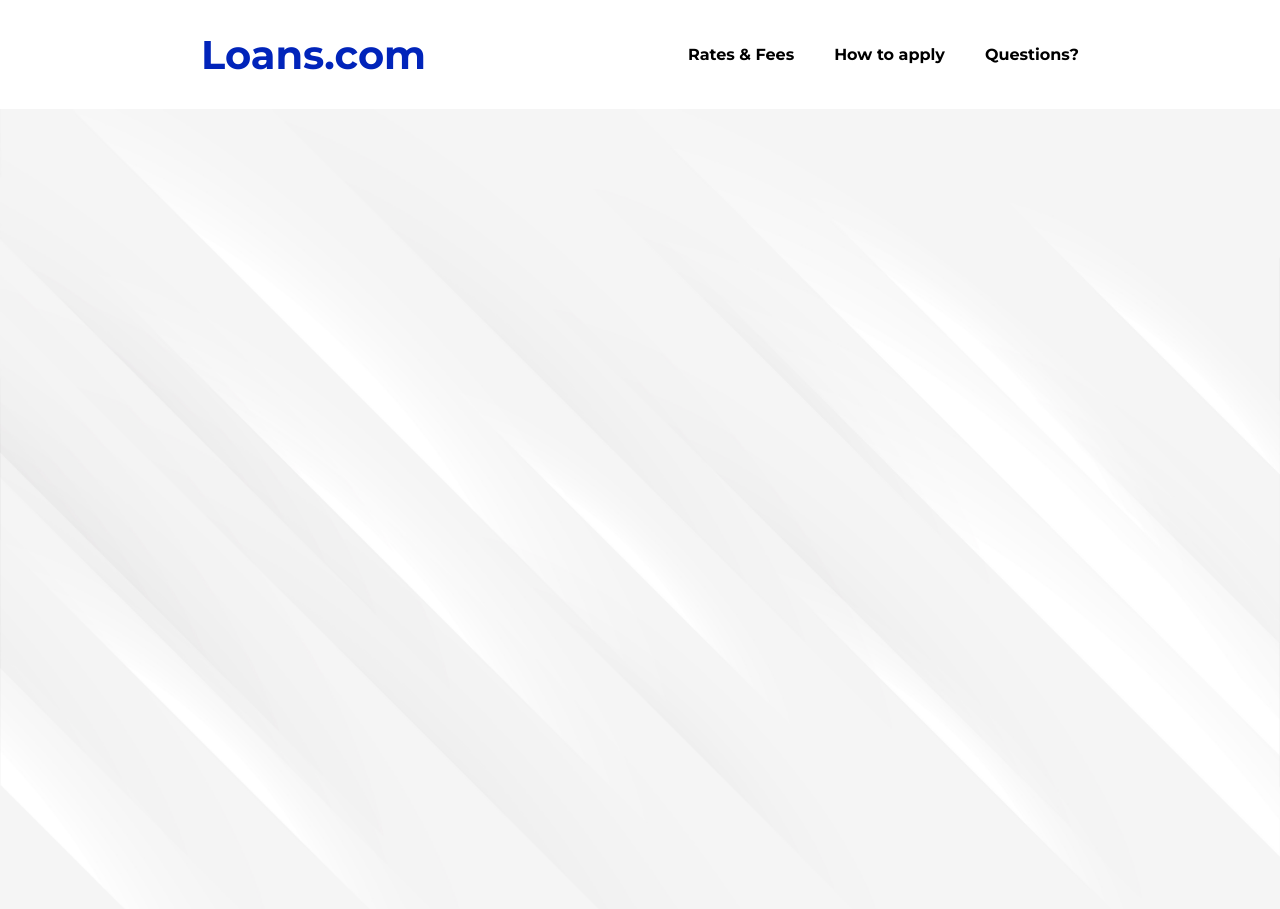
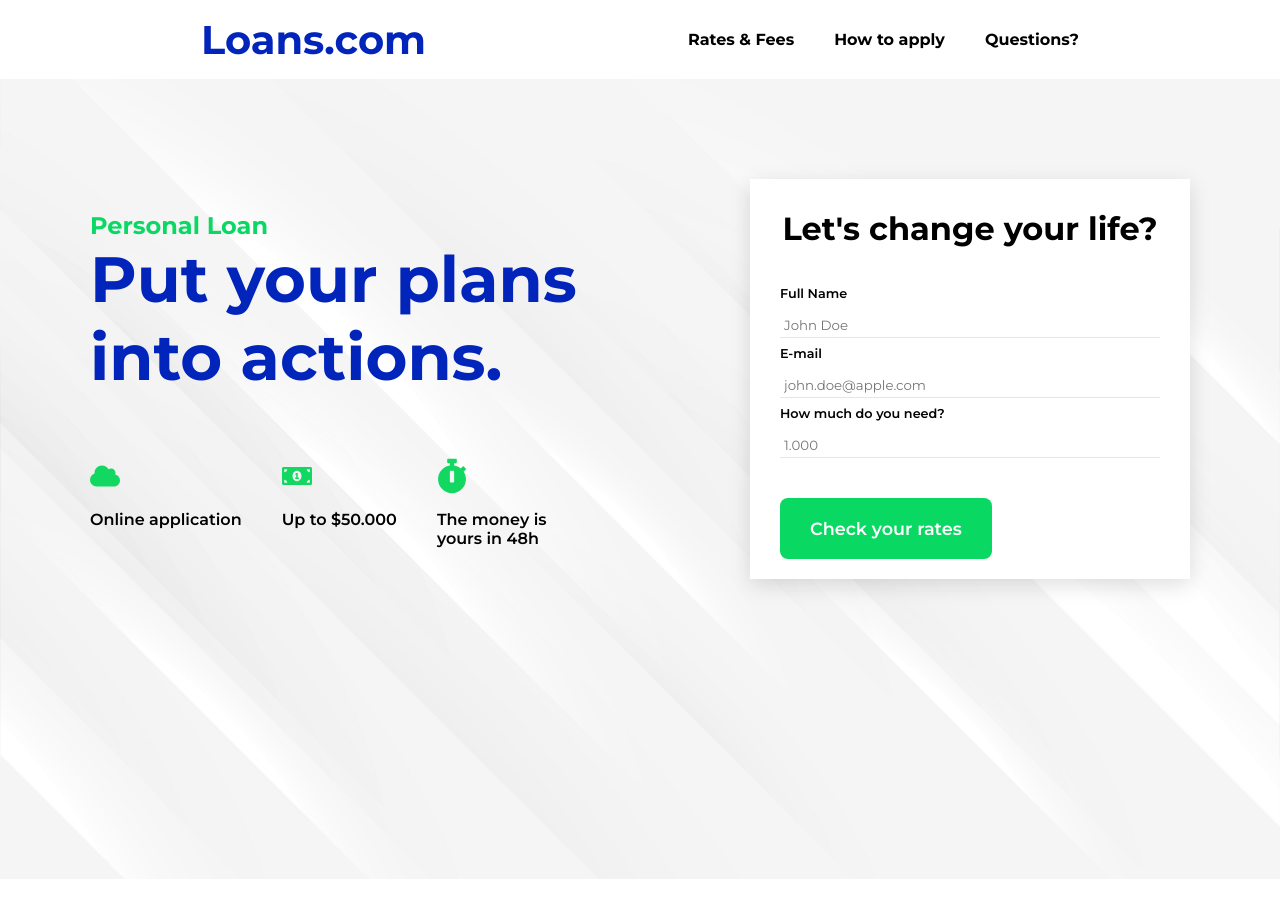
Before and after one commit to Christian-Chowaniec/loans-website, a plain HTML site: page index.html in a window 1280 px wide. After the commit the page ends 879 px from the top, so only its background shows below. Drawn offline with Linux system fonts and the light colour scheme.

Commit message:
added organized files

```diff
--- a/index.html
+++ b/index.html
@@ -16,24 +16,70 @@
 
 <header class="header">
     <div class="header_title">
-        <p class="header_title_one">Loans.com</p>
+        <a href="" class="header_title_one">Loans.com</a>
     </div>
 
     <div class="header_items">
-        <p class="header_item">Rates & Fees</p>
-        <p class="header_item">How to apply</p>
-        <p class="header_item">Questions?</p>
+        <a href="" class="header_item">Rates & Fees</a>
+        <a href="" class="header_item">How to apply</a>
+        <a href="" class="header_item">Questions?</a>
     </div>
 
 </header>
 
 <main class="main">
+    <div class="container">
 
-    <div class="into_info">
+        <div class="into_info">
+            <p class="personal_loan">Personal Loan</p>
+            <p class="put_your_plans">Put your plans <br> into actions.</p>
 
-    </div>
-    <div class="intro_info">
+            <div class="three_items_with_icon">
+                <div class="three_items">
+                    <img class="icon" src="assets/cloud-solid.svg" alt="">
+                    <div>Online application</div>
+                </div>
 
+                <div class="three_items">
+                    <img class="icon" src="assets/money-bill-alt-solid.svg" alt="">
+                    <div>Up to $50.000</div>
+                </div>
+
+                <div class="three_items">
+                    <img class="icon" src="assets/stopwatch-solid.svg" alt="">
+                    <div>The money is <br> yours in 48h</div>
+                </div>
+            </div>
+
+        </div>
+
+
+        <div class="intro_info">
+
+            <p class="lets_change_your_life">Let's change your life?</p>
+
+            <div class="contact">
+
+
+                <label for="fname" class="label_text">Full Name</label>
+                <input type="text" id="fname" name="fullname" placeholder="John Doe" class="input_text">
+
+
+                <label for="email" class="label_text">E-mail</label>
+                <input type="email" id="email" name="email" placeholder="john.doe@apple.com" class="input_text">
+
+
+                <label for="number" class="label_text">How much do you need?</label>
+                <input type="number" id="number" name="number" placeholder="1.000" class="input_text">
+
+
+                <div class="send_button">
+                    <input type="submit" value="Check your rates">
+                </div>
+
+
+            </div>
+        </div>
     </div>
 </main>
 
--- a/style.css
+++ b/style.css
@@ -11,7 +11,6 @@
 }
 
 body {
-
 }
 
 .header {
@@ -20,26 +19,25 @@ body {
     margin: 0 auto;
     font-weight: 700;
     width: 1100px;
-    padding: 30px 0;
-
-
+    padding: 15px 0;
 }
 
 .header_title_one {
     font-size: 2.5rem;
     color: var(--main-color);
+    text-decoration: none;
 }
 
 .header_items {
     display: flex;
     justify-content: space-around;
     align-items: center;
-
 }
 
-.header_items p {
+.header_items a {
     margin-left: 40px;
-
+    text-decoration: none;
+    color: #000000;
 }
 
 .bg-image {
@@ -54,19 +52,105 @@ main {
     background-size: cover;
     background-position: center;
     height: 100vh;
+}
+
+.main {
+}
+
+.container {
+    display: flex;
+    width: 1100px;
+    height: 400px;
+    align-items: center;
+    margin: 0 auto;
+    padding-top: 100px;
+}
+
+.into_info {
+    width: 60%;
 
 }
 
-.main {
-    display: flex;
-    width: 100%;
+.personal_loan {
+    font-size: 1.5rem;
+    font-weight: 700;
+    color: var(--accent-color);
 }
 
-.into_info {
-    width: 50%;
+.put_your_plans {
+    font-size: 4rem;
+    font-weight: 700;
+    color: var(--main-color);
+    margin-bottom: 60px;
+}
+
+.three_items_with_icon {
+    text-decoration: none;
+    display: flex;
+}
+
+.three_items {
+    font-size: 1rem;
+    font-weight: 600;
+    margin-right: 40px;
+}
+
+.icon {
+    height: 40px;
+    width: 30px;
+    margin-bottom: 10px;
+}
+
+.intro_info {
+    height: 100%;
+    width: 40%;
+    background-color: #fff;
+    box-shadow: 0 6px 20px 0 rgba(0, 0, 0, .13);
 
 }
 
-.intro_info {
-    width: 50%;
+.lets_change_your_life {
+    font-size: 2rem;
+    font-weight: 700;
+    display: flex;
+    justify-content: center;
+    margin-top: 30px;
+
 }
+
+.contact {
+    display: flex;
+    flex-direction: column;
+    margin: 30px;
+}
+
+.label_text {
+    font-size: 0.8rem;
+    font-weight: 600;
+    margin-bottom: 12px;
+    margin-top: 8px;
+}
+
+.input_text {
+    border-top: none;
+    border-right: none;
+    border-left: none;
+    border-bottom: 1px solid #E6E6E6;
+    padding: 4px;
+
+}
+
+.send_button {
+
+}
+
+input[type=submit] {
+    background-color: var(--accent-color);
+    border-style: none;
+    padding: 20px 30px 20px 30px;
+    border-radius: 8px;
+    font-size: 1.1rem;
+    font-weight: 600;
+    color: #fff;
+    margin-top: 40px;
+}
```
